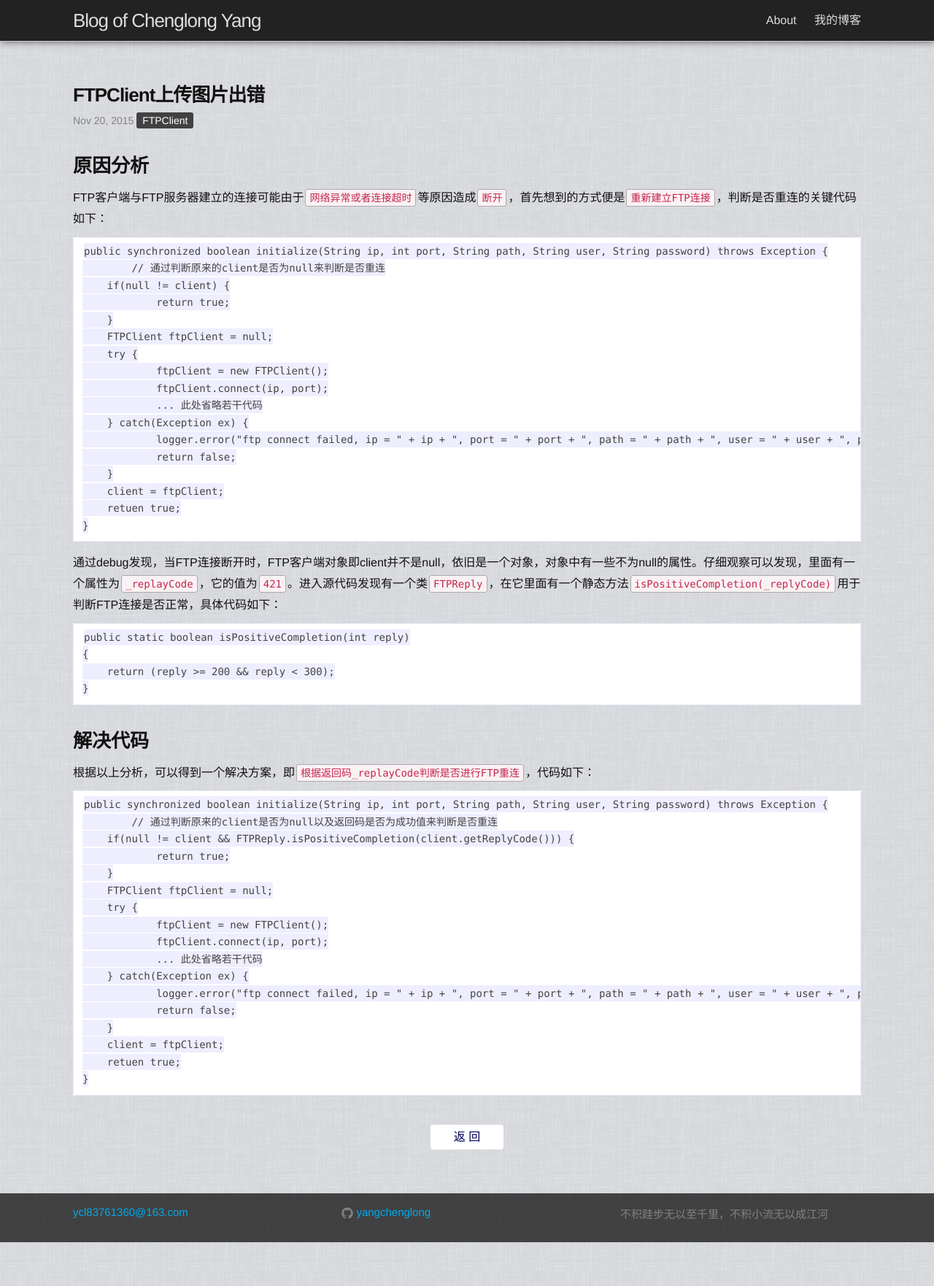
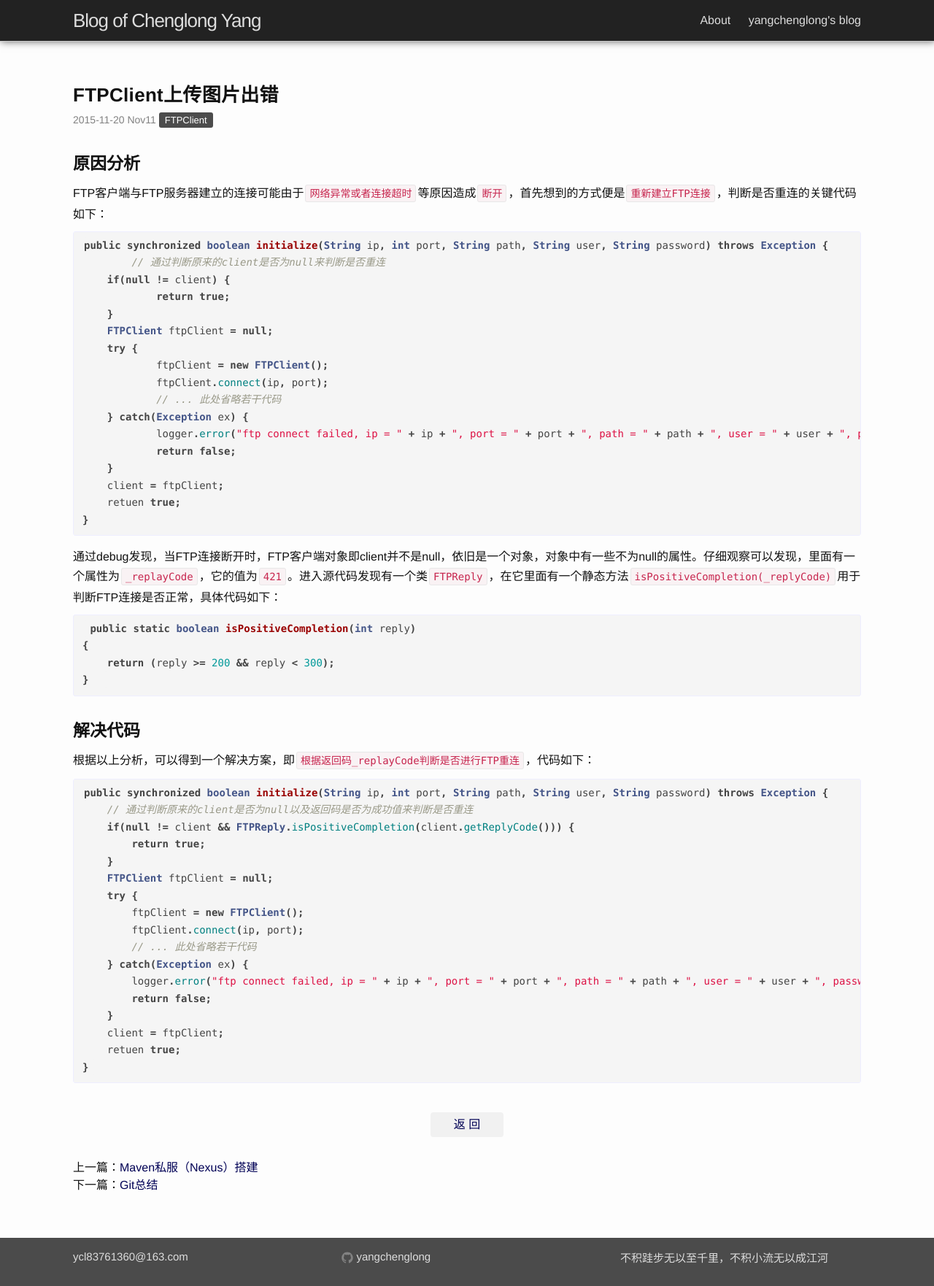
Before and after one commit to laurelyoung/laurelyoung.github.io, a Jekyll site: the page built from _posts/2015-11-20-FTPClient上传图片出错.md, in a window 1280 px wide. Shown: the whole page at 73% size. Built offline with Jekyll 4.4.1, drawn with Linux system fonts in a browser that asks for light colours; Markdown is read by kramdown in place of the engine named in the settings; comment, search, counter and statistics services are not loaded; before the commit the page ends 1702 px from its top, so only the background shows below that.

Commit message:
修改样式

```diff
--- a/_config.yml
+++ b/_config.yml
@@ -8,4 +8,10 @@
 github_username:  yangchenglong
 encoding: utf-8
 # Build settings
-markdown: kramdown
+# markdown: kramdown
+markdown: redcarpet
+extensions: ["no_intra_emphasis", "fenced_code_blocks", "autolink", "tables", "with_toc_data"]
+
+highlighter: pygments
+
+paginate: 5
--- a/_layouts/post.html
+++ b/_layouts/post.html
@@ -5,7 +5,8 @@
 
   <header class="post-header">
     <h1 class="post-title">{{ page.title }}</h1>
-    <p class="post-meta">{{ page.date | date: "%b %-d, %Y" }}
+    <!-- <p class="post-meta">{{ page.date | date: "%b %-d, %Y" }} -->
+    <p class="post-meta">{{ page.date | date: "%Y-%m-%d %h%m" }}
     {% if page.author %} • {{ page.author }}{% endif %}
     {% if page.meta %} • {{ page.meta }}{% endif %}
 	    <span>
@@ -18,6 +19,13 @@
 
   <article class="post-content">
     {{ content }}
+    <div class="pre-next-links">
+      <ul>
+      {% if page.previous %}<li>上一篇：<a href="{{page.previous.url}}">{{page.previous.title}}</a></li>{% endif %}
+      {% if page.next %}<li>下一篇：<a href="{{page.next.url}}">{{page.next.title}}</a></li>{% endif %}
+      </ul>
+    </div>
   </article>
 
+
 </div>
--- a/_posts/2015-11-20-FTPClient上传图片出错.md
+++ b/_posts/2015-11-20-FTPClient上传图片出错.md
@@ -9,54 +9,58 @@
 
 #原因分析
 FTP客户端与FTP服务器建立的连接可能由于`网络异常或者连接超时`等原因造成`断开`，首先想到的方式便是`重新建立FTP连接`，判断是否重连的关键代码如下：
-
-    public synchronized boolean initialize(String ip, int port, String path, String user, String password) throws Exception {
-    	// 通过判断原来的client是否为null来判断是否重连
-	    if(null != client) {
-    	    return true;
-        }
-	    FTPClient ftpClient = null;
-	    try {
-    	    ftpClient = new FTPClient();
-    	    ftpClient.connect(ip, port);
-    	    ... 此处省略若干代码
-        } catch(Exception ex) {
-		    logger.error("ftp connect failed, ip = " + ip + ", port = " + port + ", path = " + path + ", user = " + user + ", password = " + password, ex);
-		    return false;
-	    }
-	    client = ftpClient;
-	    retuen true;
+{% highlight java %}
+public synchronized boolean initialize(String ip, int port, String path, String user, String password) throws Exception {
+	// 通过判断原来的client是否为null来判断是否重连
+    if(null != client) {
+	    return true;
     }
-
+    FTPClient ftpClient = null;
+    try {
+	    ftpClient = new FTPClient();
+	    ftpClient.connect(ip, port);
+	    // ... 此处省略若干代码
+    } catch(Exception ex) {
+	    logger.error("ftp connect failed, ip = " + ip + ", port = " + port + ", path = " + path + ", user = " + user + ", password = " + password, ex);
+	    return false;
+    }
+    client = ftpClient;
+    retuen true;
+}
+{% endhighlight %}
 
 通过debug发现，当FTP连接断开时，FTP客户端对象即client并不是null，依旧是一个对象，对象中有一些不为null的属性。仔细观察可以发现，里面有一个属性为`_replayCode`，它的值为`421`。进入源代码发现有一个类`FTPReply`，在它里面有一个静态方法`isPositiveCompletion(_replyCode)`用于判断FTP连接是否正常，具体代码如下：
+{% highlight java %}
+ public static boolean isPositiveCompletion(int reply)
+{
+    return (reply >= 200 && reply < 300);
+}
+{% endhighlight %}
 
-    public static boolean isPositiveCompletion(int reply)
-    {
-        return (reply >= 200 && reply < 300);
-    }
 
 
 #解决代码
 根据以上分析，可以得到一个解决方案，即`根据返回码_replayCode判断是否进行FTP重连`，代码如下：
+{% highlight java %}
+public synchronized boolean initialize(String ip, int port, String path, String user, String password) throws Exception {
+    // 通过判断原来的client是否为null以及返回码是否为成功值来判断是否重连
+    if(null != client && FTPReply.isPositiveCompletion(client.getReplyCode())) {
+        return true;
+    }
+    FTPClient ftpClient = null;
+    try {
+        ftpClient = new FTPClient();
+        ftpClient.connect(ip, port);
+        // ... 此处省略若干代码
+    } catch(Exception ex) {
+        logger.error("ftp connect failed, ip = " + ip + ", port = " + port + ", path = " + path + ", user = " + user + ", password = " + password, ex);
+        return false;
+    }
+    client = ftpClient;
+    retuen true;
+}
+{% endhighlight %}
 
-    public synchronized boolean initialize(String ip, int port, String path, String user, String password) throws Exception {
-    	// 通过判断原来的client是否为null以及返回码是否为成功值来判断是否重连
-	    if(null != client && FTPReply.isPositiveCompletion(client.getReplyCode())) {
-    	    return true;
-        }
-	    FTPClient ftpClient = null;
-	    try {
-    	    ftpClient = new FTPClient();
-    	    ftpClient.connect(ip, port);
-    	    ... 此处省略若干代码
-        } catch(Exception ex) {
-		    logger.error("ftp connect failed, ip = " + ip + ", port = " + port + ", path = " + path + ", user = " + user + ", password = " + password, ex);
-		    return false;
-	    }
-	    client = ftpClient;
-	    retuen true;
-    }
 
 
 
--- a/static/css/index.css
+++ b/static/css/index.css
@@ -8,7 +8,7 @@
 
 body {
     font-family: "Microsoft Yahei", Helvetica, Arial, sans-serif;
-    background: url("/static/images/bg.jpg");
+    /*background: url("/static/images/bg.jpg");*/
 }
 
 h1, h2, h3, h4, h5, h6,
@@ -32,7 +32,7 @@
 }
 
 p{
-    line-height: 1.8em;
+    line-height: 1.7em;
     -ms-word-break: break-all;
     word-break: break-all;
 }
@@ -49,16 +49,17 @@
     font-family: Menlo, "Microsoft Yahei", Consolas, Arial;
     padding: 3px 5px;
     margin: 0 2px;
-    border: 1px solid rgba(0,0,0,0.3);
+    /*border: 1px solid rgba(0,0,0,0.3);*/
 }
 
 pre > code {
     font-size: 14px;
     color: #444;
-    background-color: #eef;
+    background-color: inherit;
 }
 
 pre{
+    background-color: #f5f5f5;
     border: 1px solid #eef;
     margin: 10px 0;
 }
@@ -82,8 +83,8 @@
 
 blockquote li {
     list-style-type: disc;;
+    line-height: 1.75em;
     margin-left: 10px;
-    line-height: 2em;
     padding-left: 5px;
     margin: 0;
 }
@@ -100,11 +101,11 @@
 }
 
 .tag {
+    color: #fff;
+    font-size: 13px;
     padding: 3px 8px;
-    color: #fff;
     border-radius: 3px;
     background-color: rgba(0, 0, 0, .7);
-    cursor: pointer;
     margin-right: 2px;
 }
 
@@ -135,11 +136,14 @@
     position: relative;
 }
 
-
+.post-title{
+    font-size: 26px !important;
+    letter-spacing: 0.3px;
+}
 /*正文*/
 
 .page-content h1 {
-    font-size: 26px;
+    font-size: 23px;
     font-weight: 700;
 }
 
@@ -281,7 +285,7 @@
 
 .site-footer a {
     /*color: #2a7ae2;*/
-    color: #0ae;
+    color: #ddd !important;
 }
 
 .site-footer .wrapper {
@@ -291,6 +295,7 @@
 
 .site-footer .footer-col-3 .text {
     text-align: right;
+    color: #ddd !important;
 }
 
 .btn-back {
@@ -299,6 +304,14 @@
     line-height: 34px;
     text-align: center;
     border-radius: 4px;
-    background-color: #fff;
+    background-color: #f1f1f1;
     margin: 40px auto 0;
 }
+
+.pre-next-links{
+    margin-top: 30px;
+}
+
+.pagination {
+    text-align: center;
+}
```
Also changed, not shown: _posts/2015-09-30-使用jekyll撰写GitHub博客.md (+10 -9 lines), index.html (+17 -2 lines).
